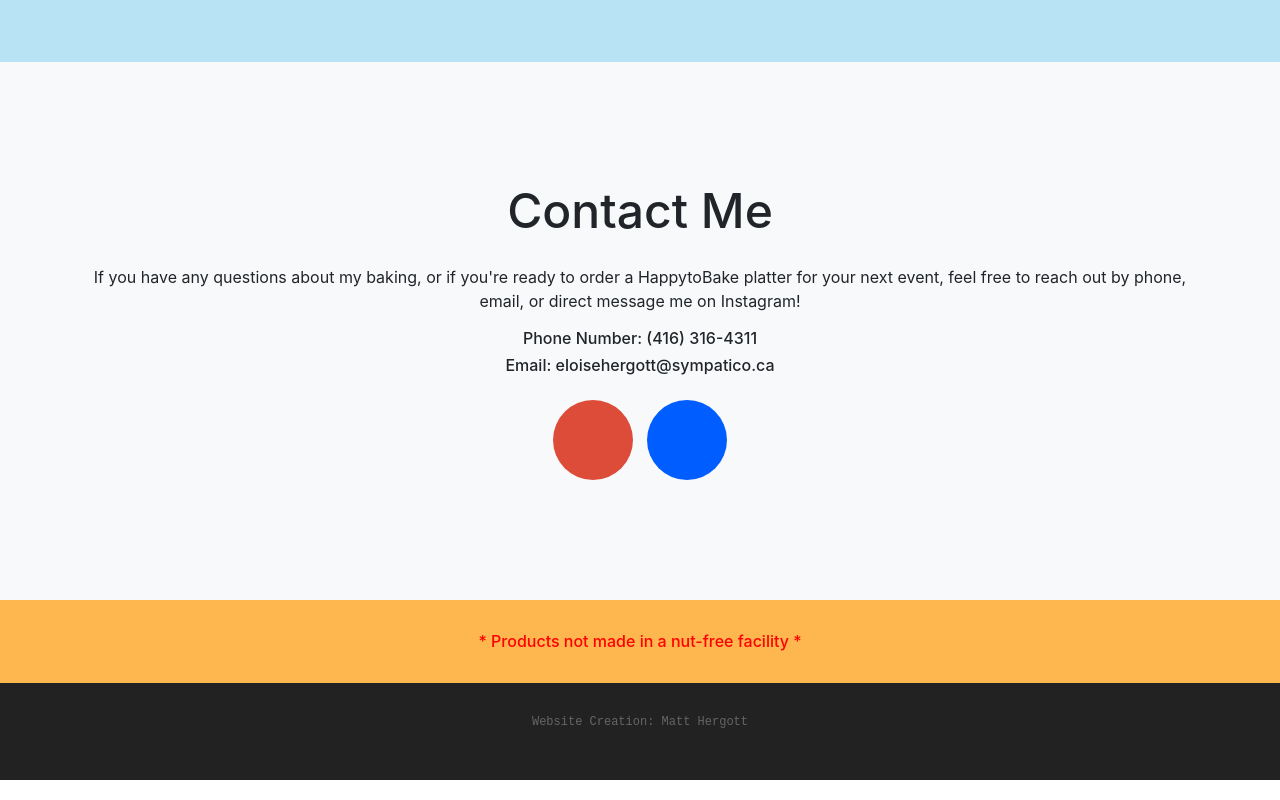
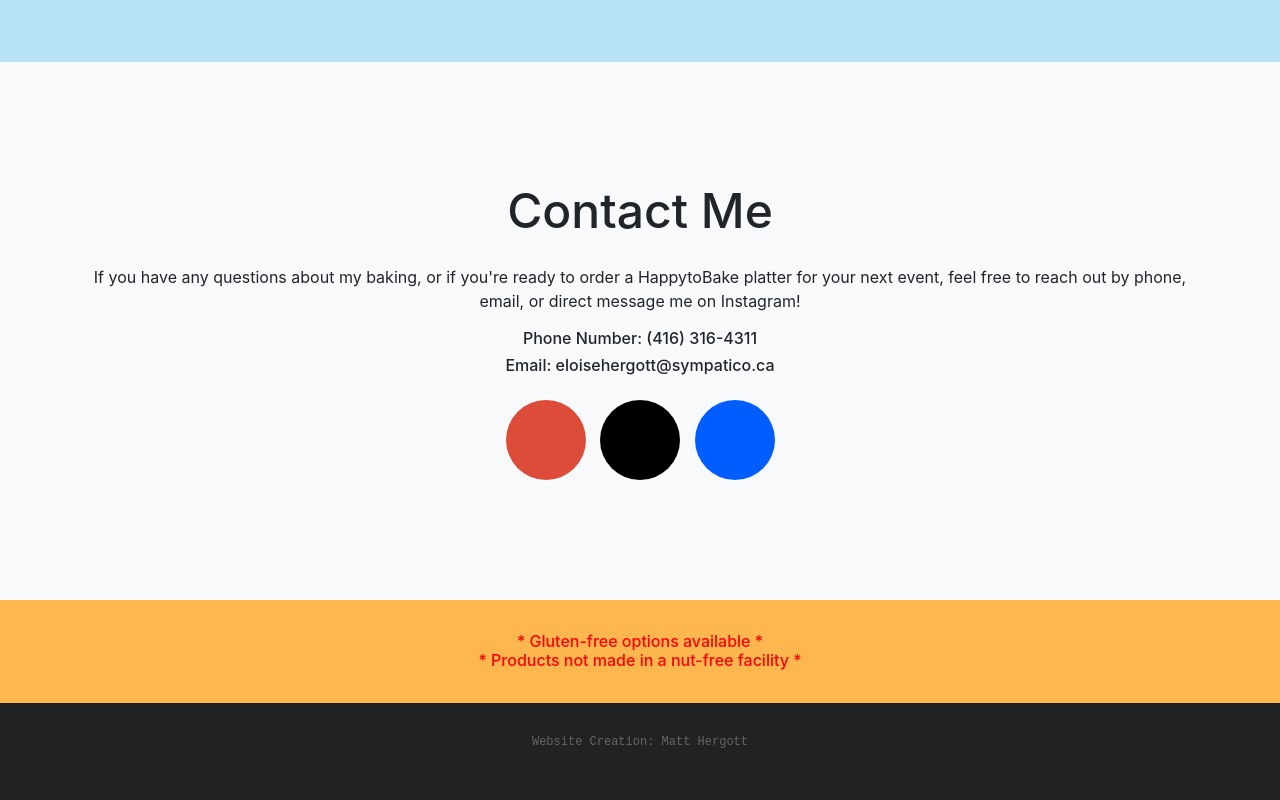
Before and after one commit to matthergott/happytobake, a website with bundled scripts: page index.html in a window 1280 px wide. Shown: the part 2276-3076 px from the top of the page. Built offline with nearby package versions, Linux system fonts and the light colour scheme; a web font is replaced by a local one.

Commit message:
Update photos Add link to facebook page

```diff
--- a/css/style.css
+++ b/css/style.css
@@ -34,9 +34,16 @@
 .bg-green:hover {
     background-color: #006E00;
 }
-
 .bg-orange {
     background-color: #feb74e;
+}
+
+.bg-black {
+    background-color: black;
+}
+
+.bg-black:hover {
+    background-color: #393939;
 }
 
 @media (min-width: 992px) {
--- a/index.html
+++ b/index.html
@@ -163,9 +163,14 @@
             </a>
           </li>
           <li>
-            <a class="bg-blue" href="mailto:eloisehergott@sympatico.ca?Subject=Happy%20To%20Bake%20Inquiry"
+            <a class="bg-black" href="mailto:eloisehergott@sympatico.ca?Subject=Happy%20To%20Bake%20Inquiry"
                target="_top">
               <i class="fa icon-envelope"></i>
+            </a>
+          </li>
+          <li>
+            <a class="bg-blue" href="https://www.facebook.com/HappytoBake-448622065915393/" target="_blank">
+              <i class="fa icon-social-facebook"></i>
             </a>
           </li>
           <li class="phone-link">
@@ -180,6 +185,7 @@
     <!-- Disclaimer -->
     <section class="content-section disclaimer bg-orange" id="disclaimer">
       <div class="container">
+        <h6 class="font-red" style="margin-bottom: 0">* Gluten-free options available *</h6>
         <h6 class="font-red" style="margin-bottom: 0">* Products not made in a nut-free facility *</h6>
       </div>
     </section>
```
Also changed, not shown: 2 other files.
